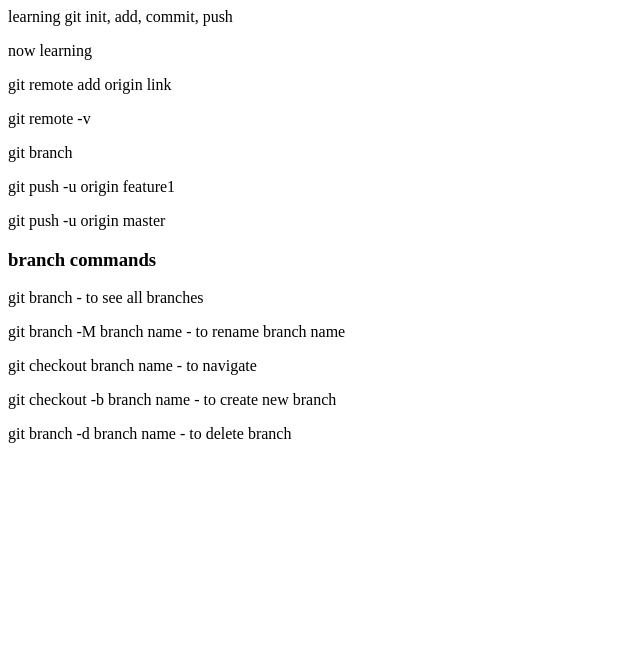
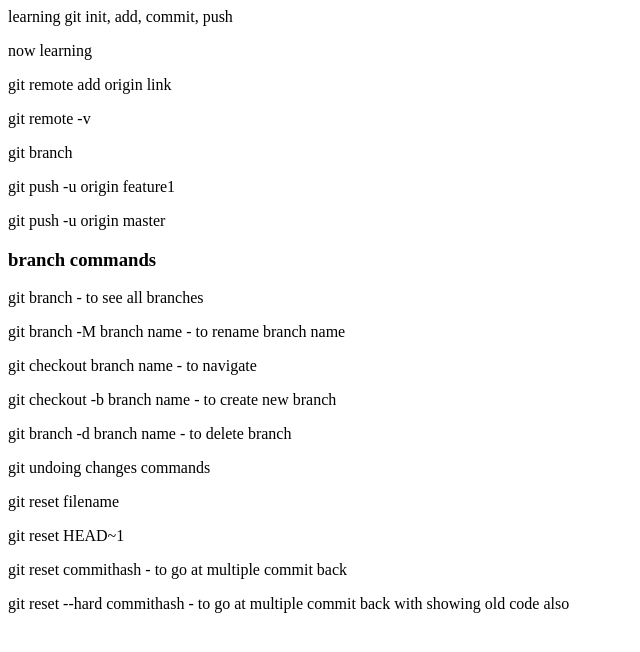
Before and after one commit to dipeshkundnani/git-localrepo, a plain HTML site: page index.html in a window 1280 px wide. Shown: the whole page, without its empty margins (0-640 px from the left). Drawn offline with Linux system fonts and the light colour scheme.

Commit message:
Added Undoing changes commands

```diff
--- a/index.html
+++ b/index.html
@@ -14,3 +14,10 @@
 <p>git checkout branch name - to navigate</p>
 <p>git checkout -b branch name - to create new branch</p>
 <p>git branch -d branch name - to delete branch</p>
+
+<p>git undoing changes commands</p>
+
+<p>git reset filename</p>
+<p>git reset HEAD~1</p>
+<p>git reset commithash - to go at multiple commit back</p>
+<p>git reset --hard commithash - to go at multiple commit back with showing old code also</p>
```
